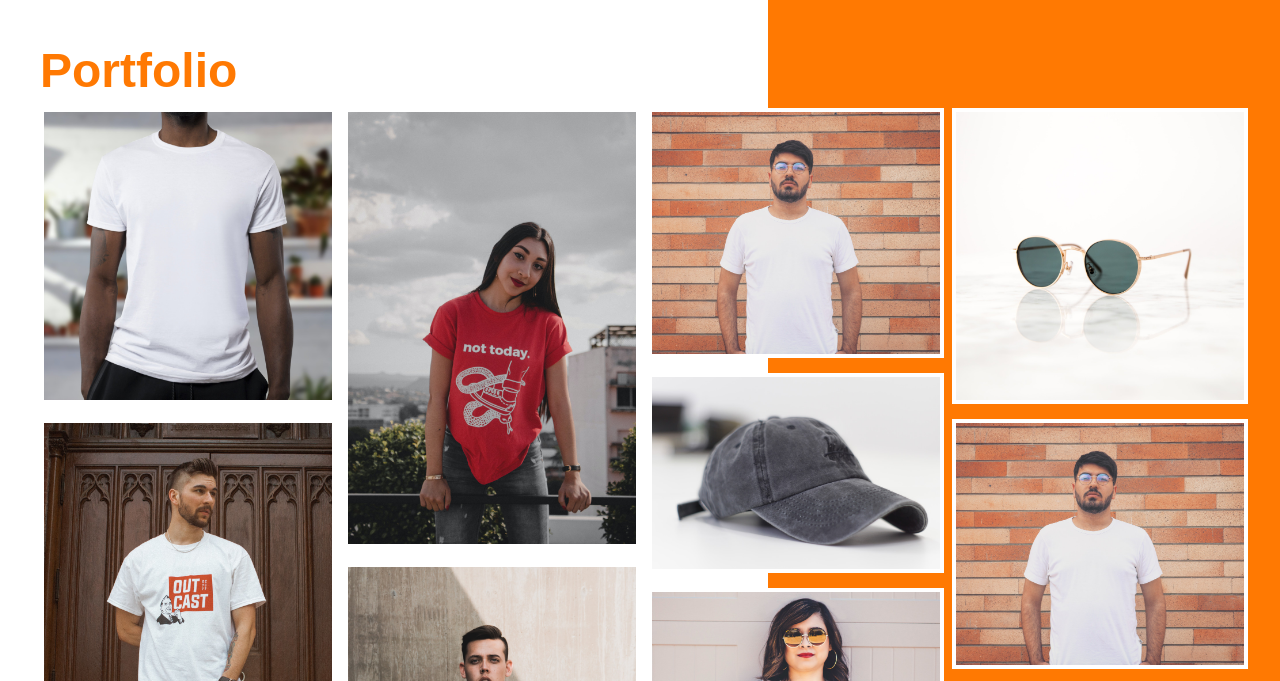
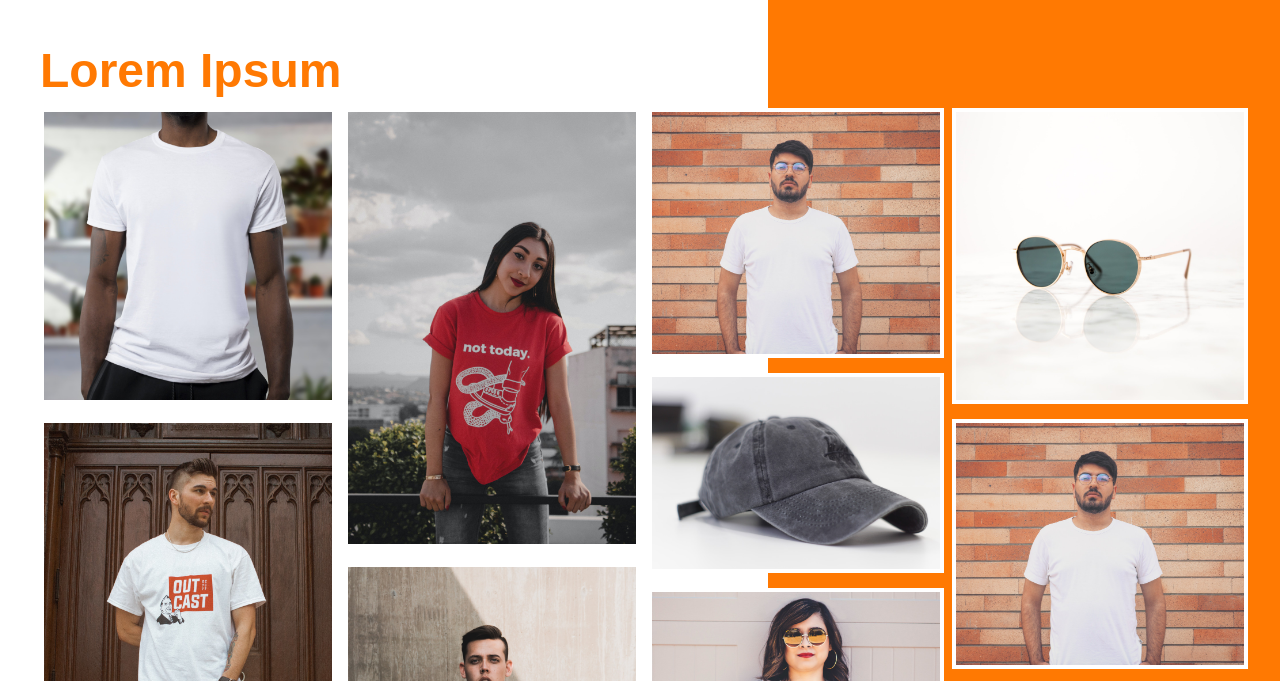
Before and after one commit to odedahay/portfolio-theme-2020, a plain HTML site: page portfolio.html in a window 1280 px wide. Shown: the part 87-768 px from the top of the page. Drawn offline with Linux system fonts and the light colour scheme; a web font is replaced by a local one.

Commit message:
Change Pportfolio to lorem ipsum

```diff
--- a/portfolio.html
+++ b/portfolio.html
@@ -33,7 +33,7 @@
         <div class="bg-color-right">
             <section class="inner-page">
                 <h2 class="work-page-title">
-                    Portfolio
+                    Lorem Ipsum
                 </h2>
 
                 <div class="work-page-masory">
```
Also changed, not shown: index.html (+2 -2 lines).
